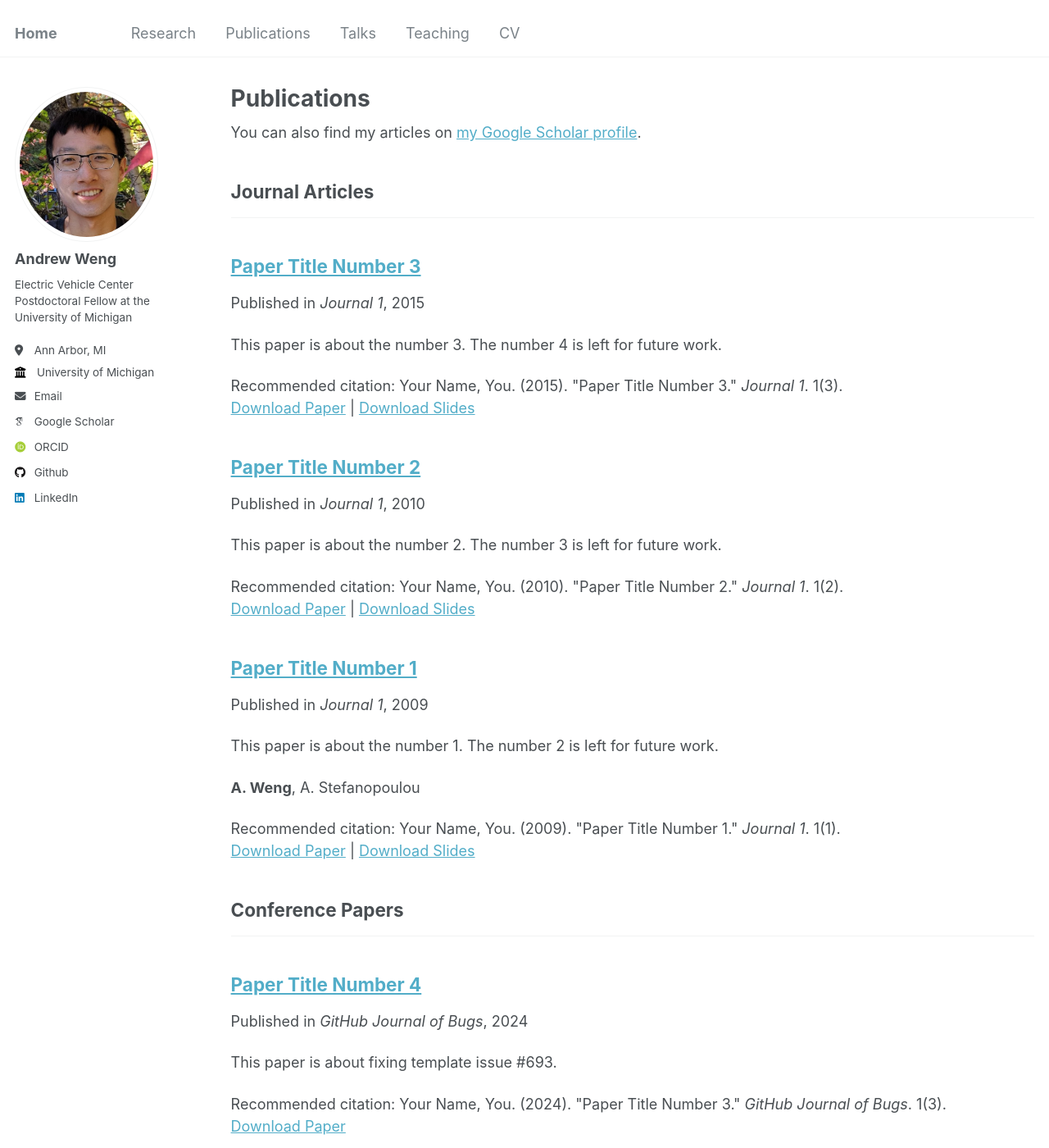
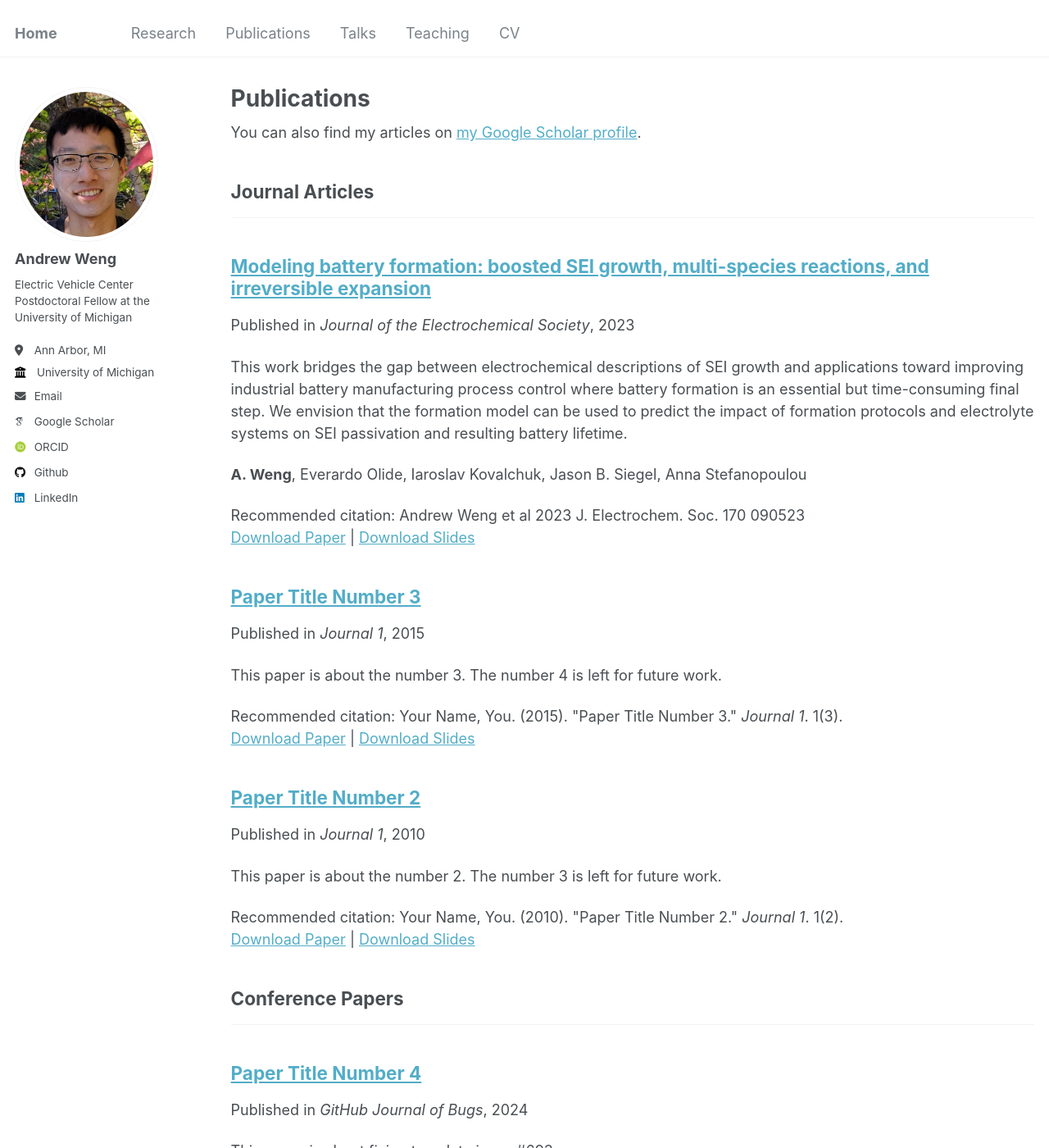
Before and after one commit to wengandrew/wengandrew.github.io, a Jekyll site: the page built from _pages/publications.html, in a window 1280 px wide and 1400 px high. Shown: the whole window at 82% size. Built offline with Jekyll 4.4.1, drawn with Linux system fonts in a browser that asks for light colours; some web fonts are replaced.

Commit message:
Added formation modeling paper

```diff
--- a/_publications/2009-10-01-paper-title-number-1.md
+++ /dev/null
@@ -1,15 +0,0 @@
----
-title: "Paper Title Number 1"
-collection: publications
-category: manuscripts
-permalink: /publication/2009-10-01-paper-title-number-1
-excerpt: 'This paper is about the number 1. The number 2 is left for future work.'
-date: 2009-10-01
-venue: 'Journal 1'
-authors: '<b>A. Weng</b>, A. Stefanopoulou'
-slidesurl: 'http://academicpages.github.io/files/slides1.pdf'
-paperurl: 'http://academicpages.github.io/files/paper1.pdf'
-citation: 'Your Name, You. (2009). &quot;Paper Title Number 1.&quot; <i>Journal 1</i>. 1(1).'
----
-
-The contents above will be part of a list of publications, if the user clicks the link for the publication than the contents of section will be rendered as a full page, allowing you to provide more information about the paper for the reader. When publications are displayed as a single page, the contents of the above "citation" field will automatically be included below this section in a smaller font.
--- /dev/null
+++ b/_publications/2023-09-25-modeling-battery-formation.md
@@ -0,0 +1,15 @@
+---
+title: "Modeling battery formation: boosted SEI growth, multi-species reactions, and irreversible expansion"
+collection: publications
+category: manuscripts
+permalink: /publication/2023-09-25-modeling-battery-formation
+excerpt: 'This work bridges the gap between electrochemical descriptions of SEI growth and applications toward improving industrial battery manufacturing process control where battery formation is an essential but time-consuming final step. We envision that the formation model can be used to predict the impact of formation protocols and electrolyte systems on SEI passivation and resulting battery lifetime.'
+date: 2023-09-25
+venue: 'Journal of the Electrochemical Society'
+authors: '<b>A. Weng</b>, Everardo Olide, Iaroslav Kovalchuk, Jason B. Siegel, Anna Stefanopoulou'
+slidesurl: ''
+paperurl: 'https://iopscience.iop.org/article/10.1149/1945-7111/aceffe'
+citation: 'Andrew Weng et al 2023 J. Electrochem. Soc. 170 090523'
+---
+
+This work bridges the gap between electrochemical descriptions of SEI growth and applications toward improving industrial battery manufacturing process control where battery formation is an essential but time-consuming final step. We envision that the formation model can be used to predict the impact of formation protocols and electrolyte systems on SEI passivation and resulting battery lifetime.
```
Also changed, not shown: _pages/talks.md (+1 -1 lines).
